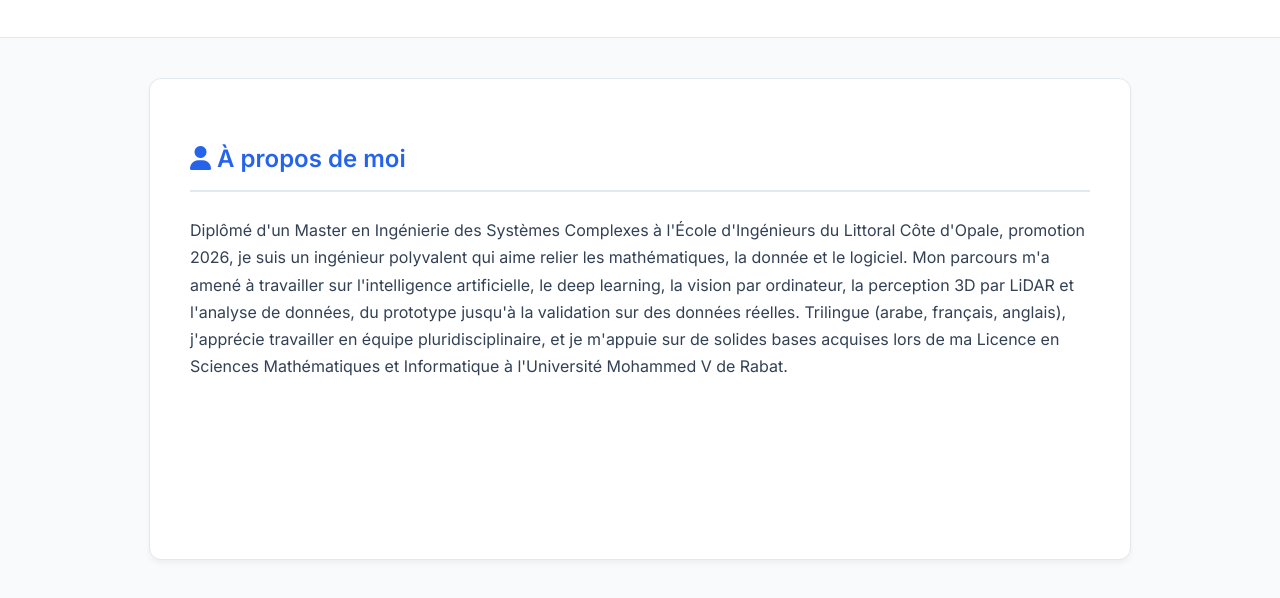
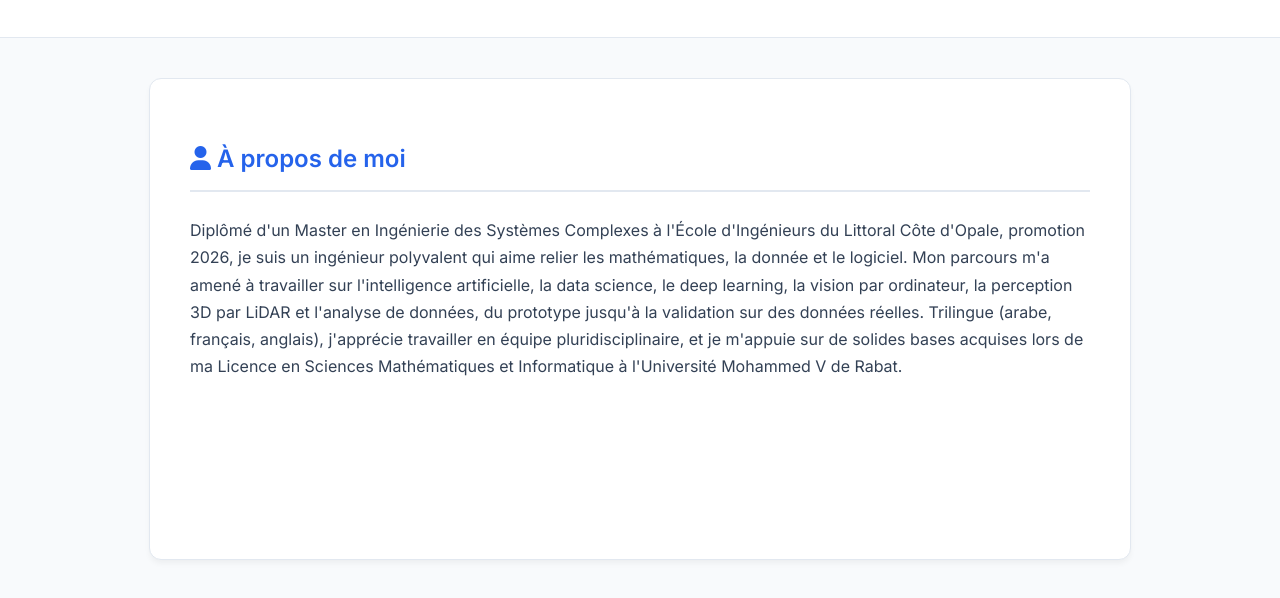
Before and after one commit to ktarhda/ktarhda.github.io, a plain HTML site: page index.html in a window 1280 px wide. Shown: the part 336-934 px from the top of the page. Drawn offline with Linux system fonts and the light colour scheme.

Commit message:
Update index.html

```diff
--- a/index.html
+++ b/index.html
@@ -278,7 +278,7 @@
 
    <div id="about" class="section active">
         <h2><i class="fas fa-user"></i> À propos de moi</h2>
-                        <p>Diplômé d'un Master en Ingénierie des Systèmes Complexes à l'École d'Ingénieurs du Littoral Côte d'Opale, promotion 2026, je suis un ingénieur polyvalent qui aime relier les mathématiques, la donnée et le logiciel. Mon parcours m'a amené à travailler sur l'intelligence artificielle, le deep learning, la vision par ordinateur, la perception 3D par LiDAR et l'analyse de données, du prototype jusqu'à la validation sur des données réelles. Trilingue (arabe, français, anglais), j'apprécie travailler en équipe pluridisciplinaire, et je m'appuie sur de solides bases acquises lors de ma Licence en Sciences Mathématiques et Informatique à l'Université Mohammed V de Rabat.</p>
+                        <p>Diplômé d'un Master en Ingénierie des Systèmes Complexes à l'École d'Ingénieurs du Littoral Côte d'Opale, promotion 2026, je suis un ingénieur polyvalent qui aime relier les mathématiques, la donnée et le logiciel. Mon parcours m'a amené à travailler sur l'intelligence artificielle, la data science, le deep learning, la vision par ordinateur, la perception 3D par LiDAR et l'analyse de données, du prototype jusqu'à la validation sur des données réelles. Trilingue (arabe, français, anglais), j'apprécie travailler en équipe pluridisciplinaire, et je m'appuie sur de solides bases acquises lors de ma Licence en Sciences Mathématiques et Informatique à l'Université Mohammed V de Rabat.</p>
    </div>
     <div id="experience" class="section">
         <h2><i class="fas fa-briefcase"></i> Expérience Professionnelle</h2>
```
